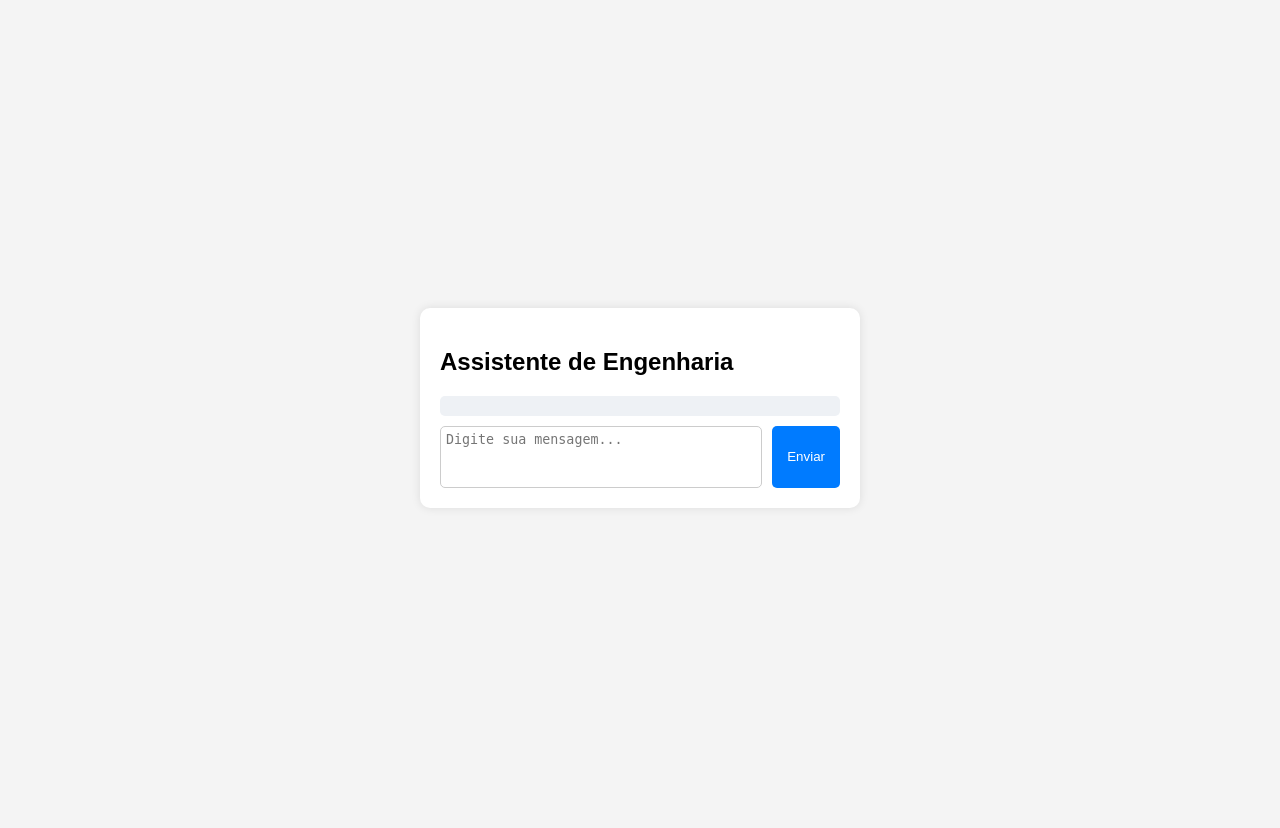
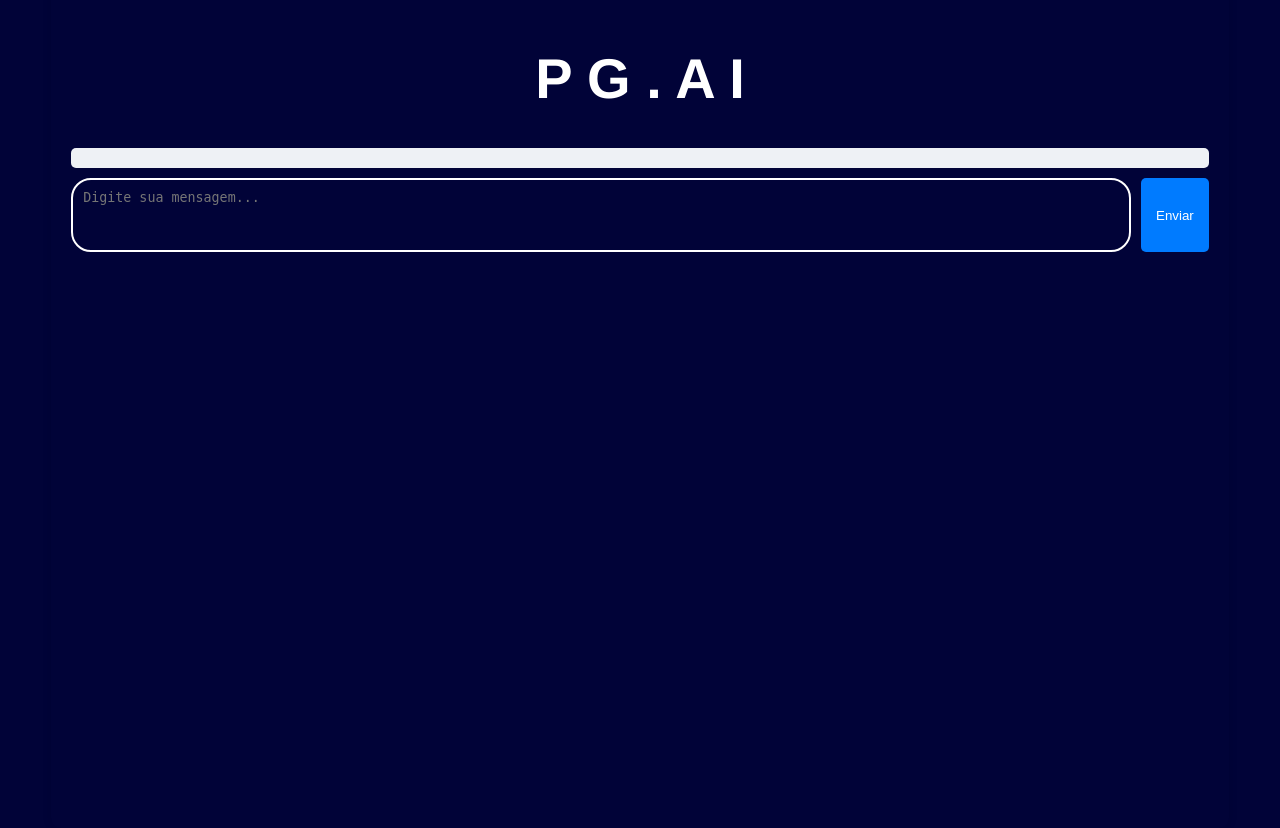
Before and after one commit to roxo-1/PGAI-hackathon, a Django app: page / in a window 1280 px wide. Before the commit the page ends 488 px from the top, so only its background shows below. Run offline with Django 5.2, Linux system fonts and the light colour scheme.

Commit message:
Mudanças visuais
Co-authored-by: Felipe Haddad <FelipeHaddad@users.noreply.github.com>

```diff
--- a/djangotutorial/PGAI/templates/index.html
+++ b/djangotutorial/PGAI/templates/index.html
@@ -22,11 +22,19 @@
             justify-content: center;
             align-items: center;
             height: 100vh;
-            background-color: #f4f4f4;
+            background-color: #010338;
+        }
+        .title {
+            font-weight: 900;
+            font-family: Helvetica;
+            font-size: 56px;
+            color: white;
+            display: flex;
+            justify-content: center;
         }
         .chat-container {
-            width: 400px;
-            background: white;
+            width: 90%;
+            height: 100%;
             border-radius: 10px;
             box-shadow: 0px 0px 10px rgba(0, 0, 0, 0.1);
             padding: 20px;
@@ -38,6 +46,13 @@
             padding: 10px;
             background: #eef1f5;
             border-radius: 5px;
+        }
+        .textMessage {
+            background-color: #010338;
+            border: 2px solid #ffffff;
+            border-radius: 20px;
+            padding: 10px;
+            color: #ffffff;
         }
         .user-input {
             display: flex;
@@ -66,15 +81,15 @@
 </head>
 <body>
     <div class="chat-container">
-        <h2>Assistente de Engenharia</h2>
+        <h1 class="title">P G . A I</h1>
         <div class="messages">
             {% if answer %}
-                <p><strong>Assistente:</strong> {{ answer }}</p>
+                <p><strong>PG:</strong> {{ answer }}</p>
             {% endif %}
         </div>
         <form method="POST" class="user-input">
             {% csrf_token %}
-            <textarea name="user_prompt" id="user_prompt" placeholder="Digite sua mensagem...">{{ prompt }}</textarea>
+            <textarea class="textMessage" name="user_prompt" id="user_prompt" placeholder="Digite sua mensagem...">{{ prompt }}</textarea>
             <button type="submit">Enviar</button>
         </form>
     </div>
```
